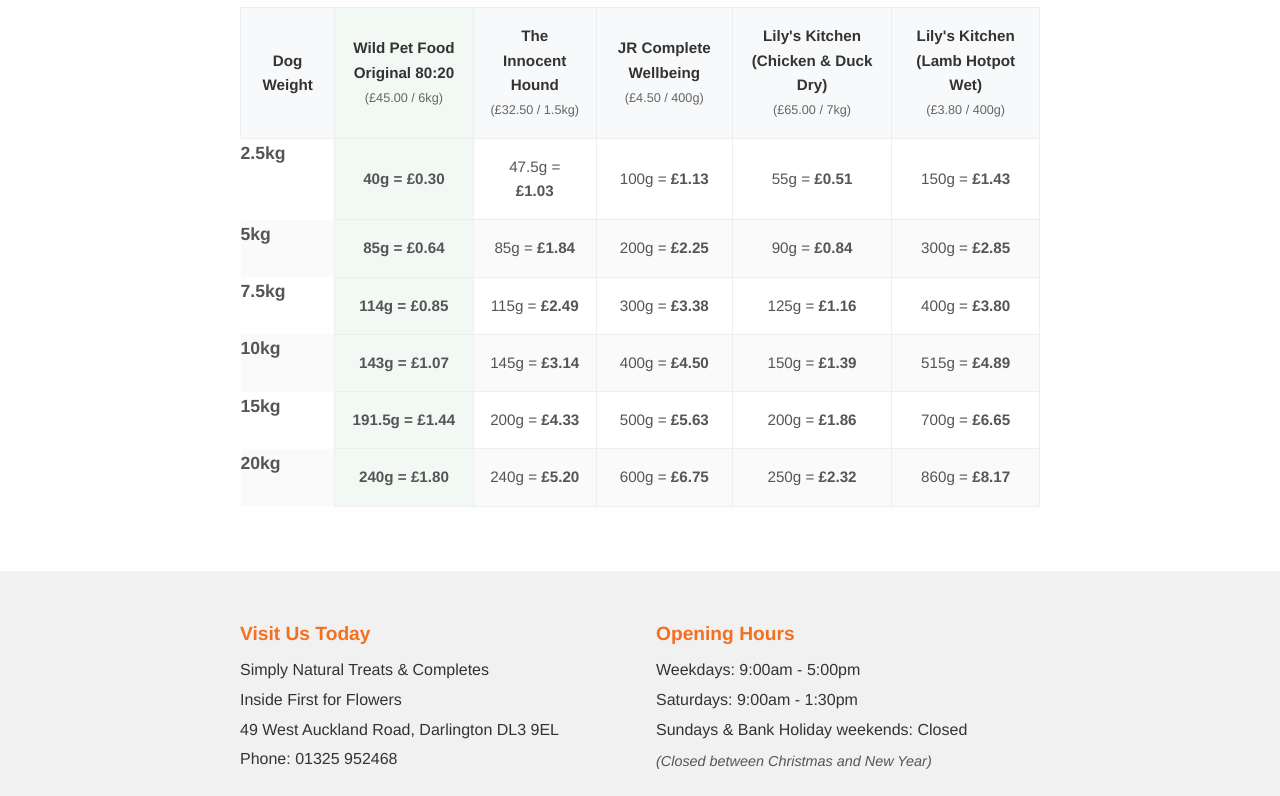
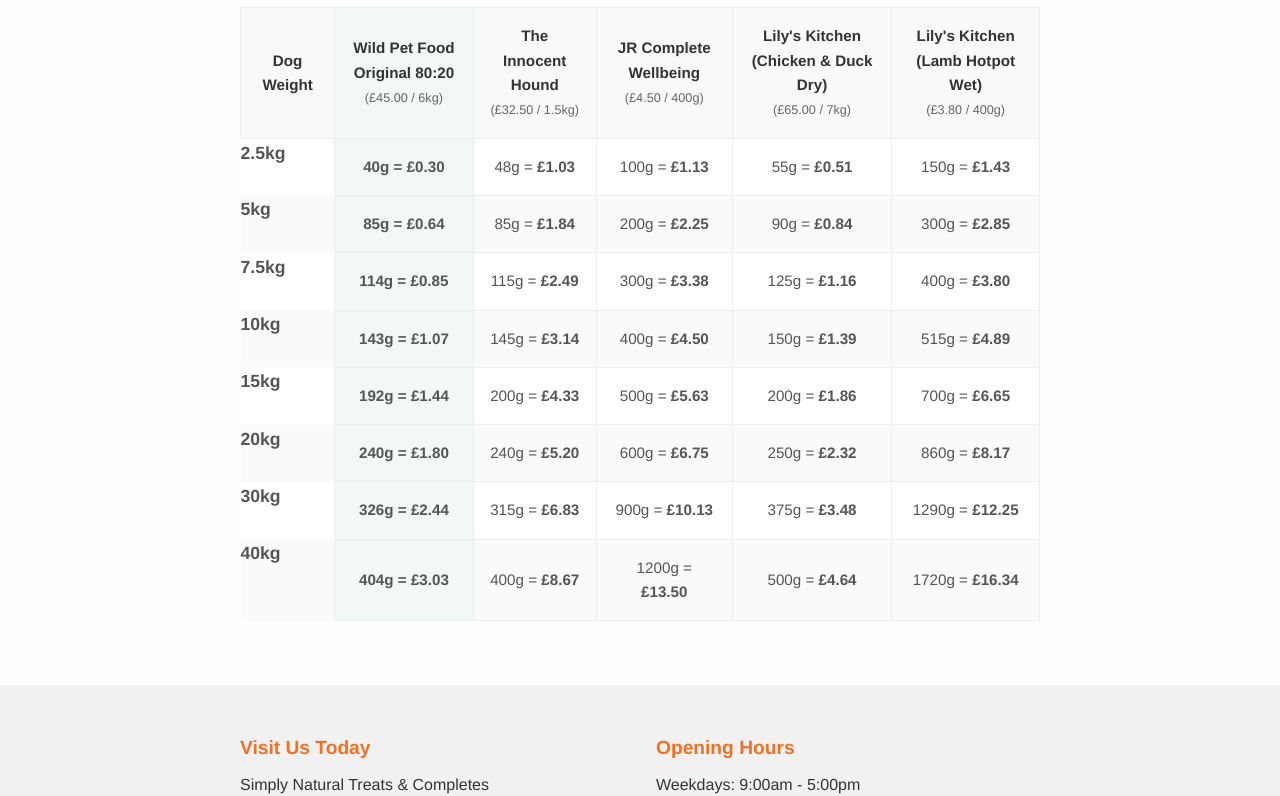
Before and after one commit to simply-natural-treats/simply-natural, a plain HTML site: page compare.html in a window 1280 px wide. Shown: the part 1940-2736 px from the top of the page. Drawn offline with Linux system fonts and the light colour scheme.

Commit message:
Wild and TIH update compare.html

```diff
--- a/compare.html
+++ b/compare.html
@@ -202,7 +202,7 @@
                 </div>
                 <div class="form-group">
                     <label for="calc-weight">Adult Dog's Target Weight (kg):</label>
-                    <input type="number" id="calc-weight" value="10" min="1" max="50" step="0.5" oninput="calculatePortion()">
+                    <input type="number" id="calc-weight" value="10" min="1" max="80" step="0.5" oninput="calculatePortion()">
                 </div>
                 <div class="form-group">
                     <label for="calc-meals">Meals per Day:</label>
@@ -295,8 +295,8 @@
         price: 45.00,
         packageGrams: 6000,
         isOurBrand: true,
-        // Weight (kg) : Daily Grams - Expanded up to 50kg based on label
-        rates: { 1: 25, 2.5: 40, 5: 85, 7.5: 114, 10: 143, 15: 191.5, 20: 240, 30: 326, 40: 404, 45: 442, 50: 485 }
+        // Weight (kg) : Daily Grams
+        rates: { 2.5: 40, 5: 85, 7.5: 114, 10: 143, 15: 191.5, 20: 240, 30: 326, 40: 404, 45: 442 }
     },
     {
         id: "innocent",
@@ -304,7 +304,7 @@
         price: 32.50,
         packageGrams: 1500,
         isOurBrand: false,
-        rates: { 1: 30, 2.5: 47.5, 5: 85, 7.5: 115, 10: 145, 15: 200, 20: 240, 30: 325, 40: 400, 50: 475 }
+        rates: { 2.5: 47.5, 5: 85, 7.5: 115, 10: 145, 15: 200, 20: 240, 30: 315, 40: 400, 45: 450 }
     },
     {
         id: "jr",
@@ -312,7 +312,7 @@
         price: 4.50,
         packageGrams: 400,
         isOurBrand: false,
-        rates: { 1: 50, 2.5: 100, 5: 200, 7.5: 300, 10: 400, 15: 500, 20: 600, 30: 800, 40: 1000, 50: 1200 }
+        rates: { 2.5: 100, 5: 200, 7.5: 300, 10: 400, 15: 500, 20: 600 }
     },
     {
         id: "lilysDry",
@@ -320,7 +320,7 @@
         price: 65.00,
         packageGrams: 7000,
         isOurBrand: false,
-        rates: { 1: 30, 2.5: 55, 5: 90, 7.5: 125, 10: 150, 15: 200, 20: 250, 30: 330, 40: 410, 50: 480 }
+        rates: { 2.5: 55, 5: 90, 7.5: 125, 10: 150, 15: 200, 20: 250 }
     },
     {
         id: "lilysWet",
@@ -328,11 +328,12 @@
         price: 3.80,
         packageGrams: 400,
         isOurBrand: false,
-        rates: { 1: 90, 2.5: 150, 5: 300, 7.5: 400, 10: 515, 15: 700, 20: 860, 30: 1150, 40: 1400, 50: 1650 }
+        rates: { 2.5: 150, 5: 300, 7.5: 400, 10: 515, 15: 700, 20: 860 }
     }
 ];
 
-const weightBrackets = [2.5, 5, 7.5, 10, 15, 20];
+// Added 30 and 40 to display in the visible table
+const weightBrackets = [2.5, 5, 7.5, 10, 15, 20, 30, 40];
 let activeBrands = brandData.map(b => b.id);
 
 // --- INITIALISATION ---
@@ -403,12 +404,16 @@
 
         selectedBrands.forEach(brand => {
             const grams = brand.rates[weight] || 0;
+
+            // If the exact weight isn't predefined for a brand (e.g., JR at 30kg), the table interpolates it smoothly!
+            const finalGrams = grams ? grams : interpolateFeedingGrams(brand.rates, weight);
+
             const costPerGram = brand.price / brand.packageGrams;
-            const dailyCost = grams * costPerGram;
+            const dailyCost = finalGrams * costPerGram;
 
             const td = document.createElement("td");
             if (brand.isOurBrand) td.classList.add("highlight-col");
-            td.innerHTML = `${grams}g = <strong>£${dailyCost.toFixed(2)}</strong>`;
+            td.innerHTML = `${Math.round(finalGrams)}g = <strong>£${dailyCost.toFixed(2)}</strong>`;
             tr.appendChild(td);
         });
 
```
